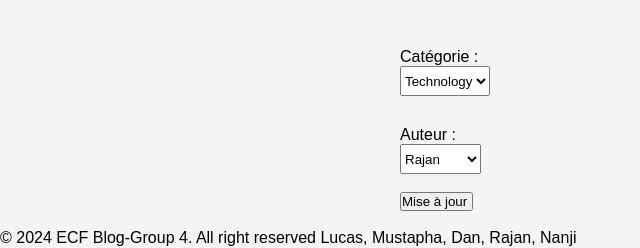
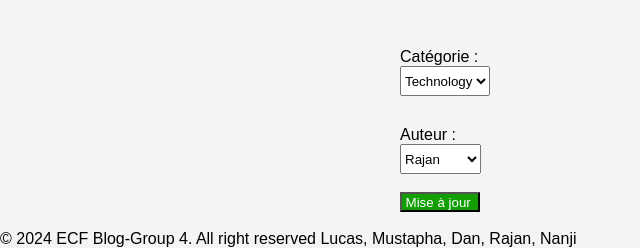
Before and after one commit to Durgairajan/ecf4group4, a PHP site: page /edit.php in a window 1280 px wide. Shown: the part 680-928 px from the top of the page, without its empty margins (0-640 px from the left). Run offline with PHP 8.4, Linux system fonts and the light colour scheme; data comes from the database, SQL or seed files in the repository; data that the repository does not hold is empty.

Commit message:
ajout classe to mise a jour

```diff
--- a/admin/edit.php
+++ b/admin/edit.php
@@ -85,7 +85,7 @@ try {
             ?>
         </select><br><br>
 
-        <input type="submit" value="Mise à jour ">
+        <input type="submit" class="envoyer" value="Mise à jour ">
         <br><br>
     </form>
 </body>
--- a/css/style_newarticle.css
+++ b/css/style_newarticle.css
@@ -48,7 +48,7 @@ select{
     text-align: right;
 }
 .envoyer{
-    width: 60px;
+    width: 80px;
     height: 20px;
     background-color: rgb(17, 159, 4);
     color: white;
```
